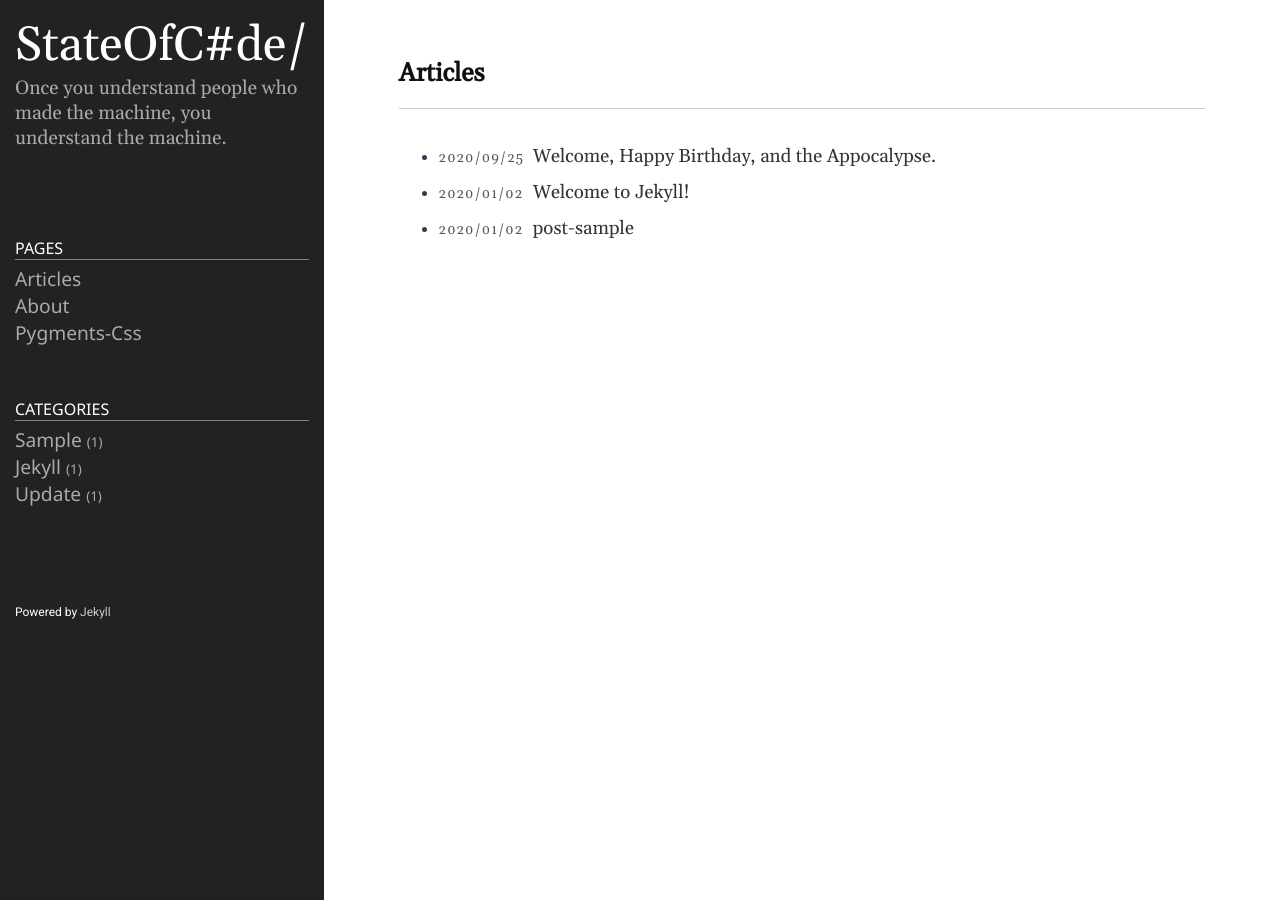
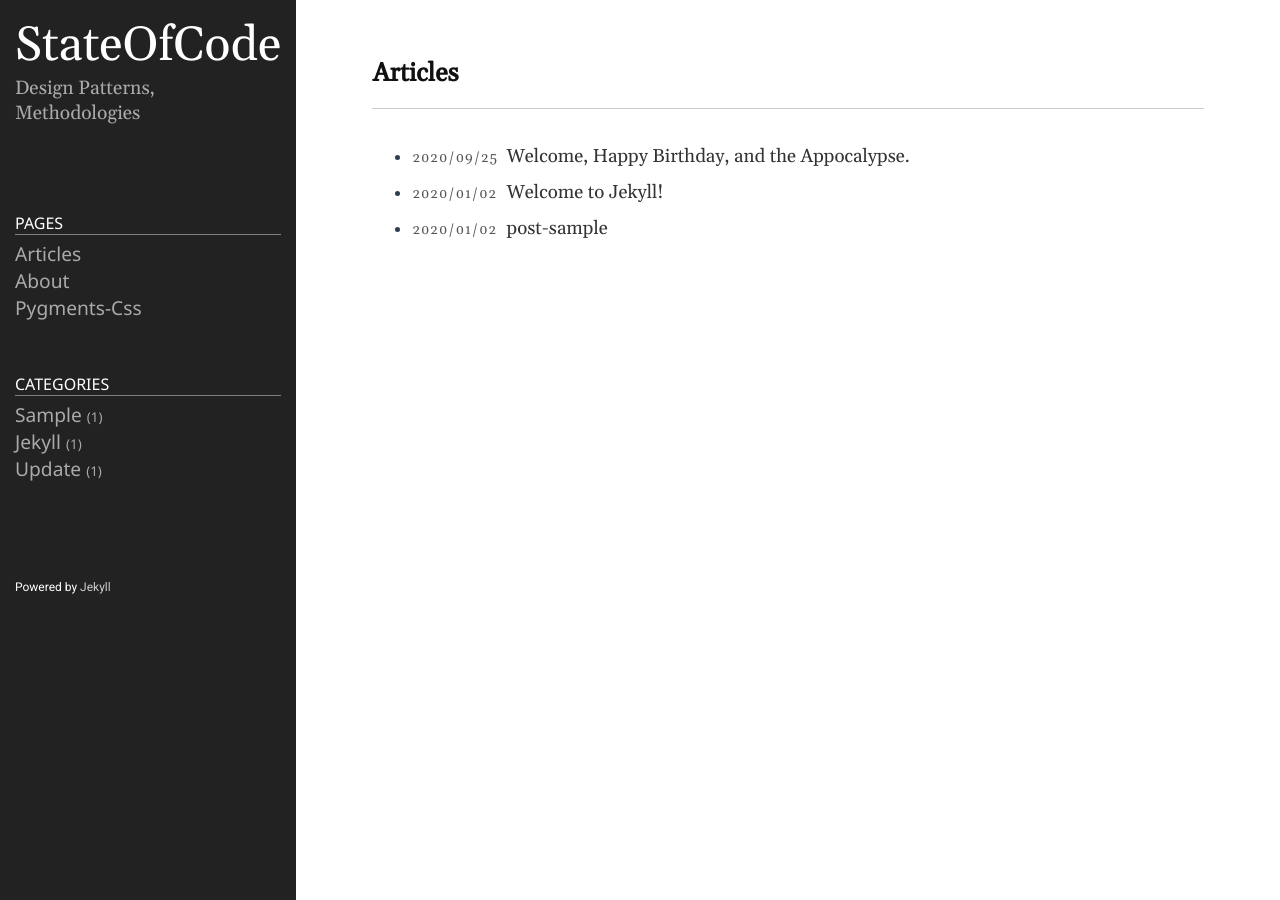
Before and after one commit to StateOfCode/StateOfCode, a Jekyll site: the page built from index.md, in a window 1280 px wide. Built offline with Jekyll 4.4.1, drawn with Linux system fonts in a browser that asks for light colours.

Commit message:
Update _config.yml

```diff
--- a/_config.yml
+++ b/_config.yml
@@ -18,10 +18,10 @@
 # You can create any custom variable you would like, and they will be accessible
 # in the templates via {{ site.myvariable }}.
 
-title: StateOfC#de/
+title: StateOfCode
 email: dima.buchka@gmail.com
 description: >- # this means to ignore newlines until "baseurl:"
-  Once you understand people who made the machine, you understand the machine.
+  Design Patterns, Methodologies
 # baseurl: "/" # the subpath of your site, e.g. /blog
 # url: "http://ejjoo.github.io" # the base hostname & protocol for your site, e.g. http://example.com
 github_username: zoidez
```
